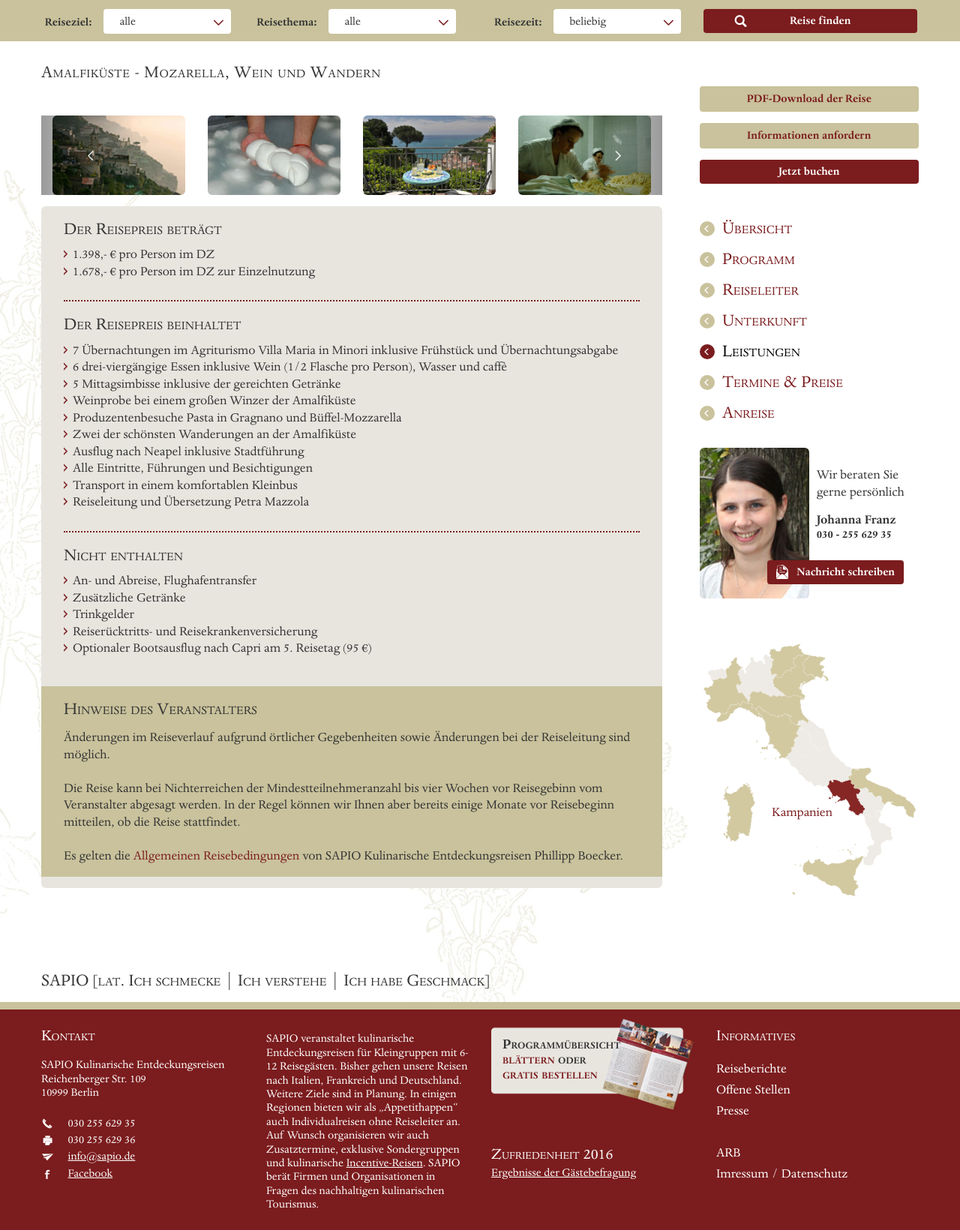
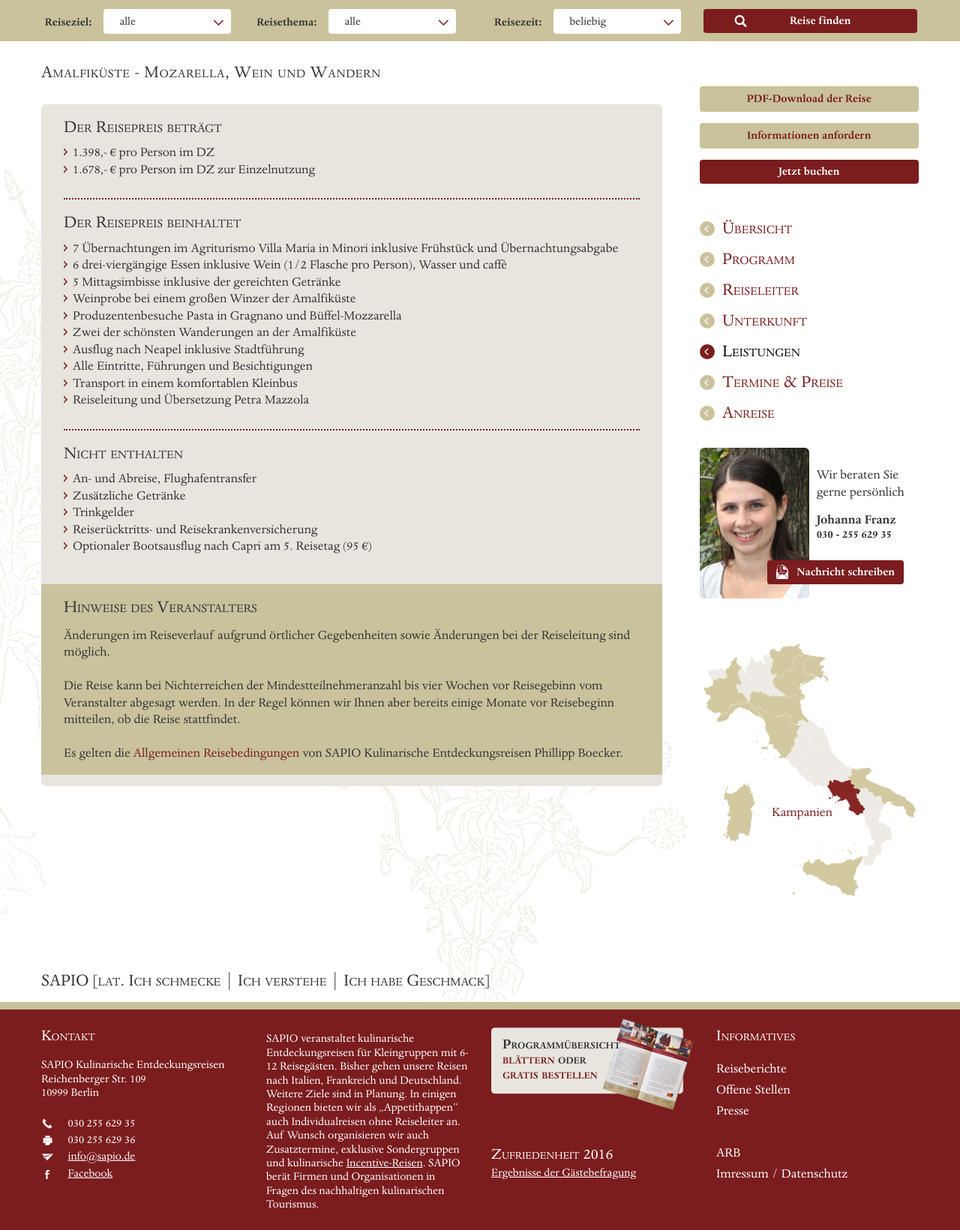
Before and after one commit to gallien/sapio, a PHP site: page /10-reiseangebot-leistungen.html in a window 1280 px wide. Shown: the part 448-2088 px from the top of the page at 75% size. Run offline with PHP 8.4, Linux system fonts and the light colour scheme.

Commit message:
stylesheet bugfixes and removal of Preise & Leistungen gallery

```diff
--- a/10-reiseangebot-leistungen.html
+++ b/10-reiseangebot-leistungen.html
@@ -47,64 +47,6 @@
                     		<option value="10-reiseangebot-termine-preise.html">Termine & Preise</option>
                     		<option value="10-reiseangebot-anreise.html">Anreise</option>
                     	</select>
-                    </section>
-                    <section class="row">
-                        <div class="col-xs-12">
-                            <aside id="reisedetailbilderslider" class="multiplepicslider carousel slide">
-                                <div class="carousel-inner">
-                                    <div class="item active row margin0">
-                                        <figure class="col-xs-3">
-                                            <a href="#lightbox" data-toggle="modal" data-slide-to="0"><img src="assets/images/reiseangebot/slider1.jpg" alt="" class="img-rounded img-full"></a>
-                                        </figure>
-                                        <figure class="col-xs-3">
-                                            <a href="#lightbox" data-toggle="modal" data-slide-to="1"><img src="assets/images/reiseangebot/slider2.jpg" alt="" class="img-rounded img-full"></a>
-                                        </figure>
-                                        <figure class="col-xs-3">
-                                            <a href="#lightbox" data-toggle="modal" data-slide-to="2"><img src="assets/images/reiseangebot/slider3.jpg" alt="" class="img-rounded img-full"></a>
-                                        </figure>
-                                        <figure class="col-xs-3">
-                                            <a href="#lightbox" data-toggle="modal" data-slide-to="3"><img src="assets/images/reiseangebot/slider4.jpg" alt="" class="img-rounded img-full"></a>
-                                        </figure>
-                                    </div>
-                                    <div class="item row margin0">
-                                        <figure class="col-xs-3">
-                                            <a href="#lightbox" data-toggle="modal" data-slide-to="4"><img src="assets/images/reiseangebot/slider5.jpg" alt="" class="img-rounded img-full"></a>
-                                        </figure>
-                                        <figure class="col-xs-3">
-                                            <a href="#lightbox" data-toggle="modal" data-slide-to="5"><img src="assets/images/reiseangebot/slider6.jpg" alt="" class="img-rounded img-full"></a>
-                                        </figure>
-                                        <figure class="col-xs-3">
-                                            <a href="#lightbox" data-toggle="modal" data-slide-to="6"><img src="assets/images/reiseangebot/slider7.jpg" alt="" class="img-rounded img-full"></a>
-                                        </figure>
-                                        <figure class="col-xs-3">
-                                            <a href="#lightbox" data-toggle="modal" data-slide-to="7"><img src="assets/images/reiseangebot/slider8.jpg" alt="" class="img-rounded img-full"></a>
-                                        </figure>
-                                    </div>
-                                    <div class="item row margin0">
-                                        <figure class="col-xs-3">
-                                            <a href="#lightbox" data-toggle="modal" data-slide-to="8"><img src="assets/images/reiseangebot/slider9.jpg" alt="" class="img-rounded img-full"></a>
-                                        </figure>
-                                        <figure class="col-xs-3">
-                                            <a href="#lightbox" data-toggle="modal" data-slide-to="9"><img src="assets/images/reiseangebot/slider10.jpg" alt="" class="img-rounded img-full"></a>
-                                        </figure>
-                                        <figure class="col-xs-3">
-                                            <a href="#lightbox" data-toggle="modal" data-slide-to="10"><img src="assets/images/reiseangebot/slider11.jpg" alt="" class="img-rounded img-full"></a>
-                                        </figure>
-                                        <figure class="col-xs-3">
-                                            <a href="#lightbox" data-toggle="modal" data-slide-to="11"><img src="assets/images/reiseangebot/slider12.jpg" alt="" class="img-rounded img-full"></a>
-                                        </figure>
-                                    </div>
-                                </div>
-                                <a class="left carousel-control noshadow noborder" href="#reisedetailbilderslider" role="button" data-slide="prev">
-                                    <img src="assets/images/icons/arrow_left-white.png" alt="<" />
-                                    <span class="sr-only">Previous</span>
-                                </a>
-                                <a class="right carousel-control noshadow noborder" href="#reisedetailbilderslider" role="button" data-slide="next">
-                                    <img src="assets/images/icons/arrow_right-white.png" alt=">" />
-                                    <span class="sr-only">Next</span>
-                                </a>
-                            </aside>
-                        </div>
                     </section>
                     <section class="row margin0 paddingtop0 reiseangebotboxes">
                         <div class="col-xs-12 ochre-light img-rounded padding15 margin0">
@@ -228,65 +170,6 @@
 	<div class="modal fade sapio-form" id="infoanfragemodal" data-src="inc/infoanfragemodal.inc.html" tabindex="-2" role="dialog"></div>
 	<div class="modal fade sapio-form" id="kontaktanfragemodal" data-src="inc/kontaktmodal.inc.html" tabindex="-3" role="dialog"></div>
 
-	<div class="modal fade and carousel slide" id="lightbox">
-	  <div class="modal-dialog modal-lg">
-	    <div class="modal-content">
-	        <div class="modal-header noborder paddingtop30">
-	            <button type="button" class="close" data-dismiss="modal" aria-label="Close"><span aria-hidden="true" class="red-text fg-bold noshadow">&times;</span></button>
-	            <h2 class="paddingleft15">Amalfiküste</h2>
-	        </div>
-	      <div class="modal-body padding30 paddingtop0">
-            <div class="carousel-inner">
-                <div class="item active">
-                    <img src="assets/images/reiseangebot/bslider1.jpg" alt="" class="img-rounded">
-                </div>
-                <div class="item">
-                    <img src="assets/images/reiseangebot/bslider2.jpg" alt="" class="img-rounded">
-                </div>
-                <div class="item">
-                    <img src="assets/images/reiseangebot/bslider3.jpg" alt="" class="img-rounded">
-                </div>
-                <div class="item">
-                    <img src="assets/images/reiseangebot/bslider4.jpg" alt="" class="img-rounded">
-                </div>
-                <div class="item active">
-                    <img src="assets/images/reiseangebot/bslider5.jpg" alt="" class="img-rounded">
-                </div>
-                <div class="item">
-                    <img src="assets/images/reiseangebot/bslider6.jpg" alt="" class="img-rounded">
-                </div>
-                <div class="item">
-                    <img src="assets/images/reiseangebot/bslider7.jpg" alt="" class="img-rounded">
-                </div>
-                <div class="item">
-                    <img src="assets/images/reiseangebot/bslider8.jpg" alt="" class="img-rounded">
-                </div>
-                <div class="item active">
-                    <img src="assets/images/reiseangebot/bslider9.jpg" alt="" class="img-rounded">
-                </div>
-                <div class="item">
-                    <img src="assets/images/reiseangebot/bslider10.jpg" alt="" class="img-rounded">
-                </div>
-                <div class="item">
-                    <img src="assets/images/reiseangebot/bslider11.jpg" alt="" class="img-rounded">
-                </div>
-                <div class="item">
-                    <img src="assets/images/reiseangebot/bslider12.jpg" alt="" class="img-rounded">
-                </div>
-            </div>
-            <a class="left carousel-control noshadow noborder" href="#lightbox" role="button" data-slide="prev">
-                <img src="assets/images/icons/arrow_left-white.png" alt="<" />
-                <span class="sr-only">Previous</span>
-            </a>
-            <a class="right carousel-control noshadow noborder" href="#lightbox" role="button" data-slide="next">
-                <img src="assets/images/icons/arrow_right-white.png" alt=">" />
-                <span class="sr-only">Next</span>
-            </a>
-	      </div><!-- /.modal-body -->
-	    </div><!-- /.modal-content -->
-	  </div><!-- /.modal-dialog -->
-	</div><!-- /.modal -->
-
     <script src="vendor/jquery/dist/jquery.min.js"></script>
     <script src="vendor/bootstrap/dist/js/bootstrap.min.js"></script>
     <script src="vendor/jQuery-rwdImageMaps/jquery.rwdImageMaps.min.js"></script>
--- a/assets/styles/css.css
+++ b/assets/styles/css.css
@@ -1198,6 +1198,7 @@ blockquote .small::before, blockquote footer::before, blockquote small::before {
 	padding-right: 0;
     padding-top: 11px;
     text-align: right;
+    margin-top: 0;
 }
 
 section.datesview {
--- a/inc/infoanfragemodal.inc.html
+++ b/inc/infoanfragemodal.inc.html
@@ -10,8 +10,8 @@
 	                <div class="tab-content ochre-light clearfix">
     	                <div role="tabpanel" id="infoanfragemodal_form" class="tab-pane active row">
 			    	        <div class="col-md-1 hidden-xs hidden-sm">&nbsp;</div>
-	                        <div class="col-xs-12 col-md-10 paddingright30 paddingleft30">
-	                            <div class="row inputline margintop30">
+	                        <div class="col-xs-12 col-md-10 paddingright30 paddingleft30 paddingtop30">
+	                            <div class="row inputline">
 	                                <div class="col-xs-12 btn-red padding5 img-rounded marginbottom15 errorbox" style="display:none;">
 	                                    <p>Bitte geben Sie eine E-Mail-Adresse an, damit wir Ihnen eine Antwort schreiben können.</p>
 	                                </div>
--- a/inc/infoanfragemodal2.inc.html
+++ b/inc/infoanfragemodal2.inc.html
@@ -10,8 +10,8 @@
 	                <div class="tab-content ochre-light clearfix">
     	                <div role="tabpanel" id="infoanfragemodal_form" class="tab-pane active row">
 			    	        <div class="col-md-1 hidden-xs hidden-sm">&nbsp;</div>
-	                        <div class="col-xs-12 col-md-10 paddingright30 paddingleft30">
-	                            <div class="row inputline margintop30">
+	                        <div class="col-xs-12 col-md-10 paddingright30 paddingleft30 paddingtop30">
+	                            <div class="row inputline">
 	                                <div class="col-xs-12 btn-red padding5 img-rounded marginbottom15 errorbox" style="display:none;">
 	                                    <p>Bitte geben Sie eine E-Mail-Adresse an, damit wir Ihnen eine Antwort schreiben können.</p>
 	                                </div>
```
Also changed, not shown: 20-reiseangebot-leistungen.html (+0 -117 lines).
